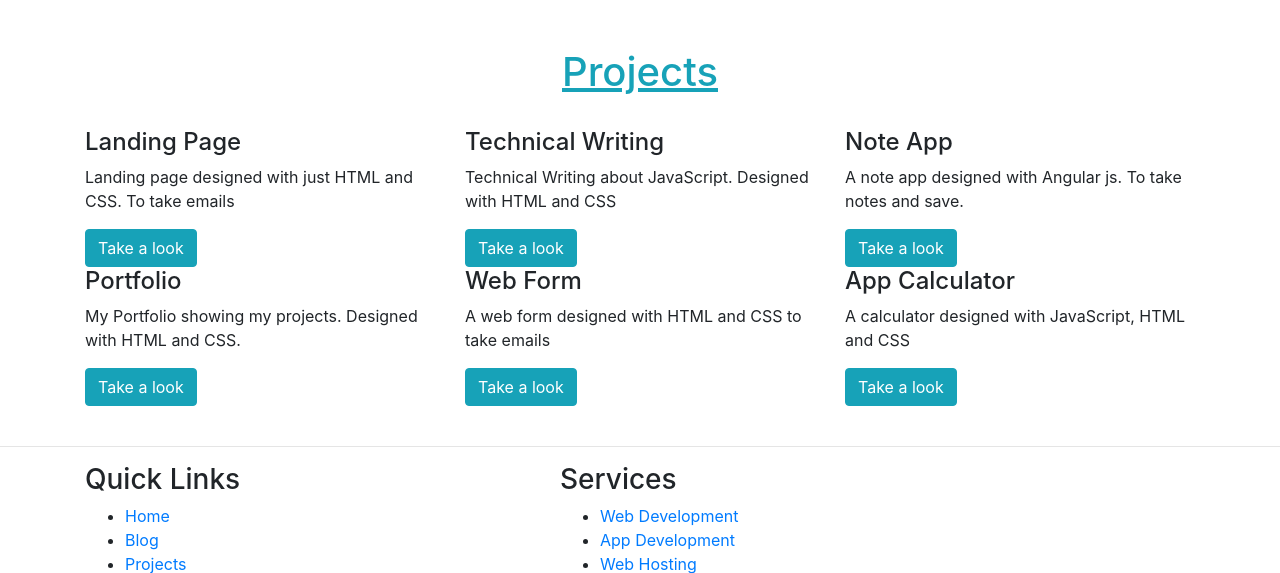
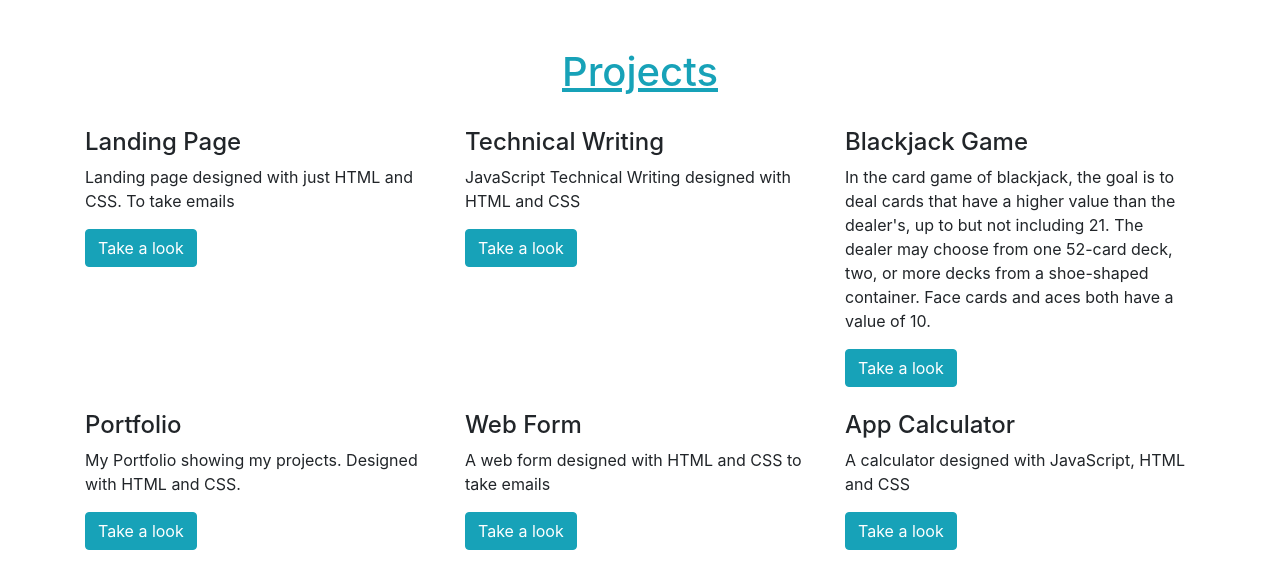
Before and after one commit to Enecode/myblog, a Django app: page /project/ in a window 1280 px wide. Shown: the part 58-631 px from the top of the page. Run offline with Django 4.2, Linux system fonts and the light colour scheme; some libraries are stand-ins or nearby versions.

Commit message:
Arranged the projects into columns of 3 in a row

```diff
--- a/blogs/templates/blogs/project.html
+++ b/blogs/templates/blogs/project.html
@@ -19,18 +19,20 @@
                     <h4>Landing Page</h4>
                     <p>Landing page designed with just HTML and CSS. To take emails</p>
                     <a href="https://codepen.io/enecode" class="btn btn-info">Take a look</a>
-                </div><br>
+                </div>
                 <div class="col-md-4">
                     <h4>Technical Writing</h4>
-                    <p>Technical Writing about JavaScript. Designed with HTML and CSS</p>
-                    <a href="https://codepen.io/enecode" class="btn btn-info">Take a look</a>
-                </div><br>
+                    <p>JavaScript Technical Writing designed with HTML and CSS</p>
+                    <a href="https://enecode.github.io/javascript-technical-writing" class="btn btn-info">Take a look</a>
+                </div>
                 <div class="col-md-4">
-                    <h4>Note App</h4>
-                    <p>A note app designed with Angular js. To take notes and save. </p>
-                    <a href="https://codepen.io/enecode" class="btn btn-info">Take a look</a>
-                </div><br>
-            </div>
+                    <h4>Blackjack Game</h4>
+                    <p>In the card game of blackjack, the goal is to deal cards that have a higher value than the
+                        dealer's, up to but not including 21. The dealer may choose from one 52-card deck, two, or more
+                        decks from a shoe-shaped container. Face cards and aces both have a value of 10.</p>
+                    <a href="https://github.com/Enecode/Black-Jack-Game-Build-With-Python" class="btn btn-info">Take a look</a>
+                </div>
+            </div><br>
             <div class="row"><br>
                  <div class="col-md-4">
                     <h4>Portfolio</h4>
```
